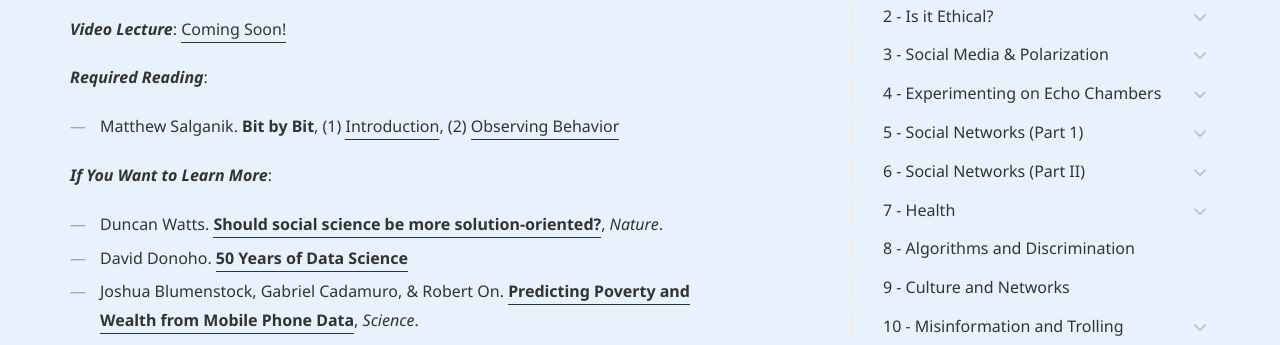
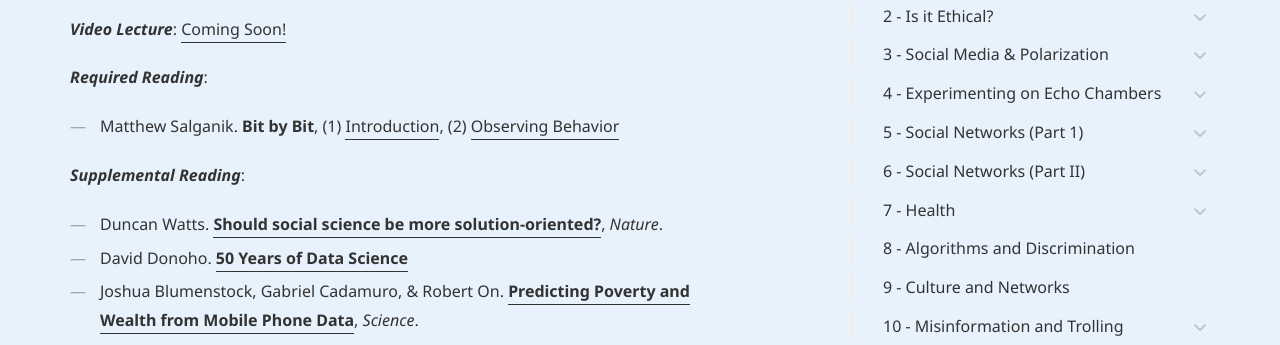
Before and after one commit to dssoc/dssoc.github.io, a Jekyll site: the page built from schedule.md, in a window 1280 px wide and 900 px high, scrolled down 645 px. Shown: the part 96-441 px from the top of the window. Built offline with Jekyll 4.4.1, drawn with Linux system fonts in a browser that asks for light colours; some web fonts are replaced.

Commit message:
Update schedule.md

```diff
--- a/schedule.md
+++ b/schedule.md
@@ -30,7 +30,7 @@
 - Matthew Salganik. **Bit by Bit**, (1) [Introduction](https://www.bitbybitbook.com/en/1st-ed/introduction/), (2) [Observing Behavior](https://www.bitbybitbook.com/en/1st-ed/observing-behavior/)
 
 
-***If You Want to Learn More***:
+***Supplemental Reading***:
 - Duncan Watts. [**Should social science be more solution-oriented?**](https://www.nature.com/articles/s41562-016-0015), *Nature*.
 - David Donoho. [**50 Years of Data Science**](https://courses.csail.mit.edu/18.337/2015/docs/50YearsDataScience.pdf)
 - Joshua Blumenstock, Gabriel Cadamuro, & Robert On. [**Predicting Poverty and Wealth from Mobile Phone Data**](https://science.sciencemag.org/content/350/6264/1073), *Science*.
@@ -59,8 +59,6 @@
   <li><a href = "https://www.datacamp.com/community/tutorials/r-or-python-for-data-analysis">R vs Python for data analysis</a></li>
 </ul>
 </div>
-<br/>
-
 
 
 ## 2 - Is it Ethical?
```
